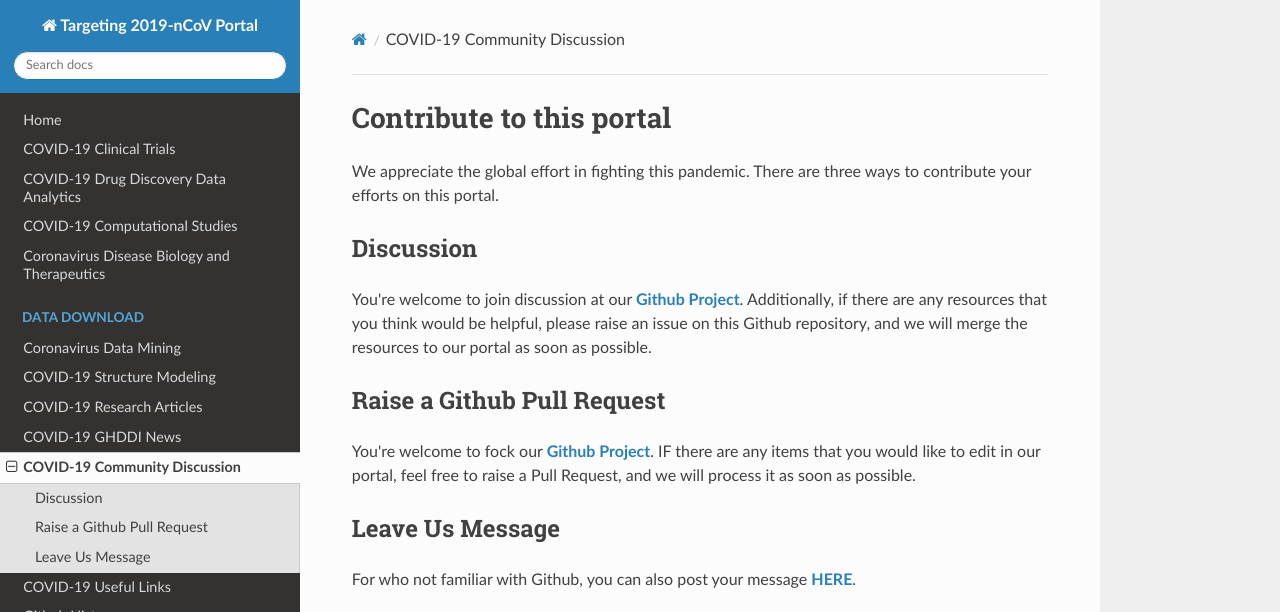
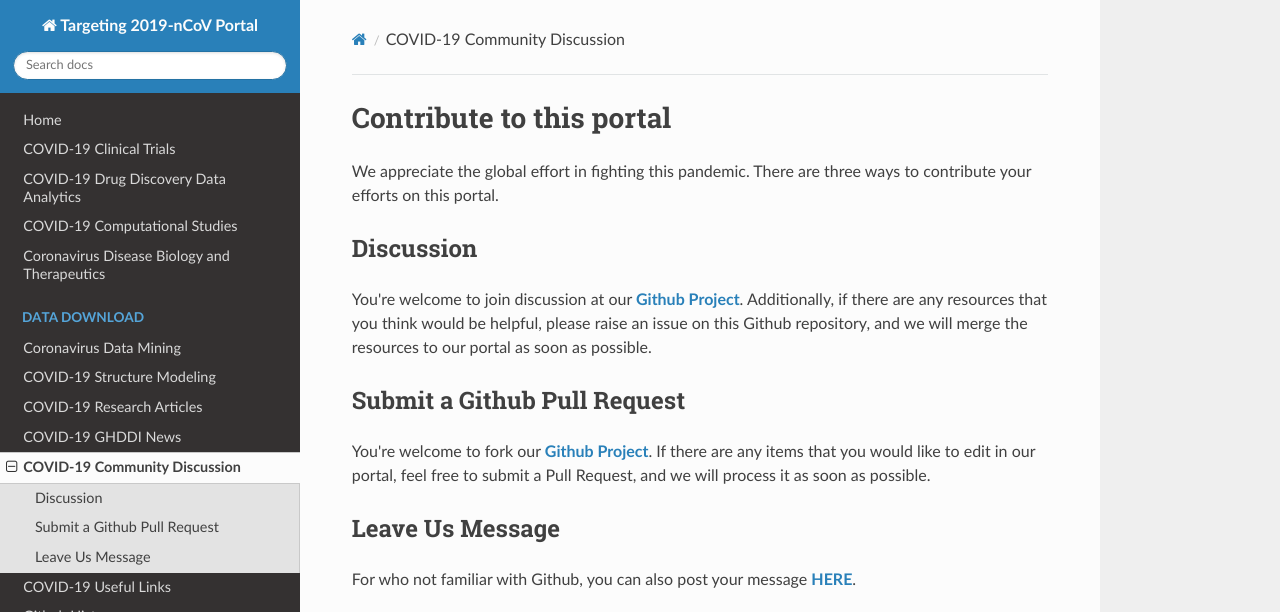
Before and after one commit to GHDDI-AILab/Targeting2019-nCoV, an MkDocs documentation site: the page built from docs/contact_us.md, in a window 1280 px wide, cut to the strip 0-612 px from the top of the page. Built offline with MkDocs 1.6.1, drawn with Linux system fonts in a browser that asks for light colours; nearby versions of some CDN libraries.

Commit message:
Update contact_us.md

```diff
--- a/docs/contact_us.md
+++ b/docs/contact_us.md
@@ -6,8 +6,8 @@ We appreciate the global effort in fighting this pandemic. There are three ways
 You're welcome to join discussion at our [**Github Project**](https://github.com/GHDDI-AILab/Targeting2019-nCoV/issues). Additionally, if there are any resources that you think would be helpful, please raise an issue on this Github repository, and we will merge the resources to our portal as soon as possible.
 
 
-## Raise a Github Pull Request
-You're welcome to fock our [**Github Project**](https://github.com/GHDDI-AILab/Targeting2019-nCoV/). IF there are any items that you would like to edit in our portal, feel free to raise a Pull Request, and we will process it as soon as possible.
+## Submit a Github Pull Request
+You're welcome to fork our [**Github Project**](https://github.com/GHDDI-AILab/Targeting2019-nCoV/). If there are any items that you would like to edit in our portal, feel free to submit a Pull Request, and we will process it as soon as possible.
 
 
 ## Leave Us Message
```
